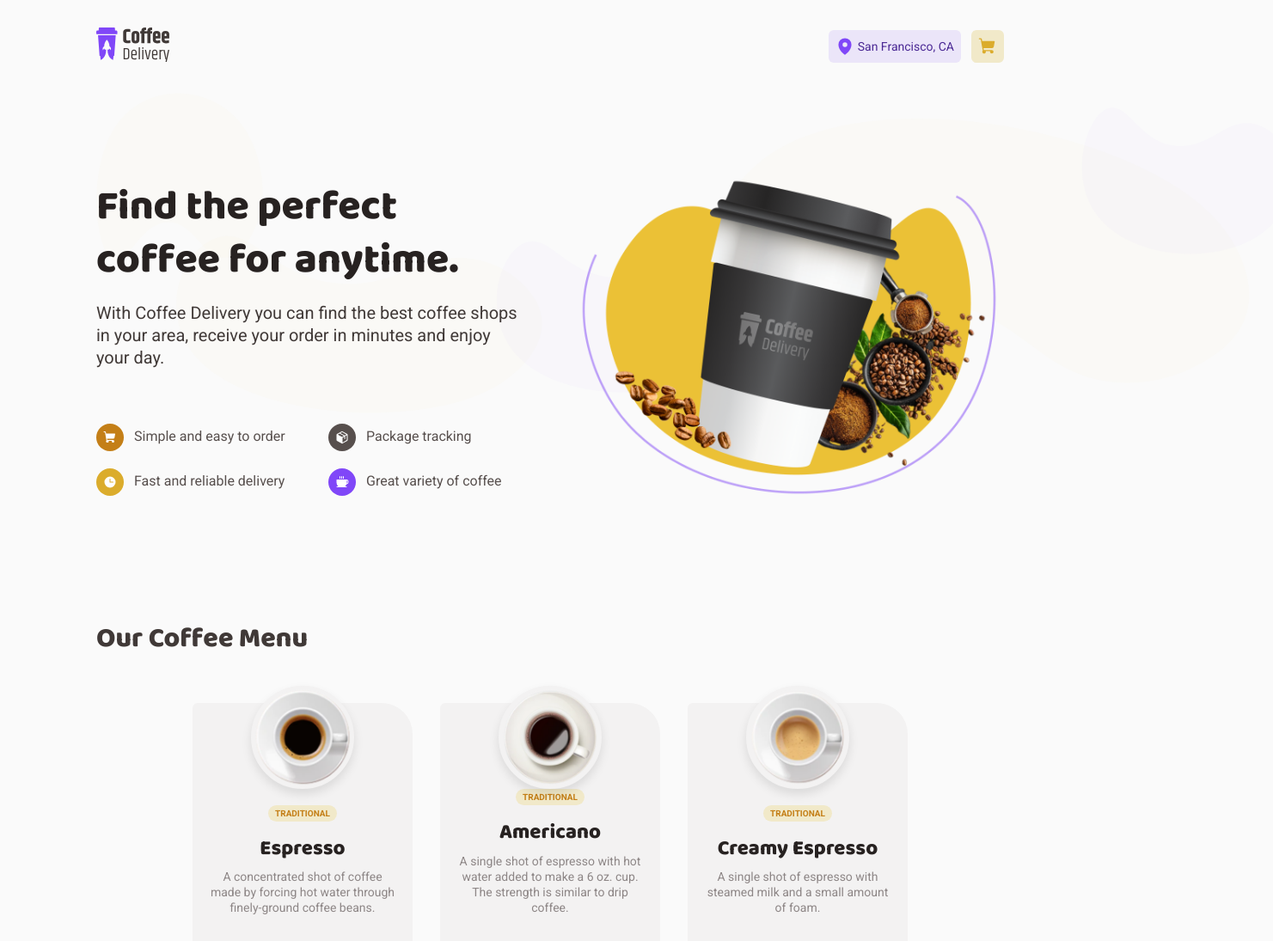
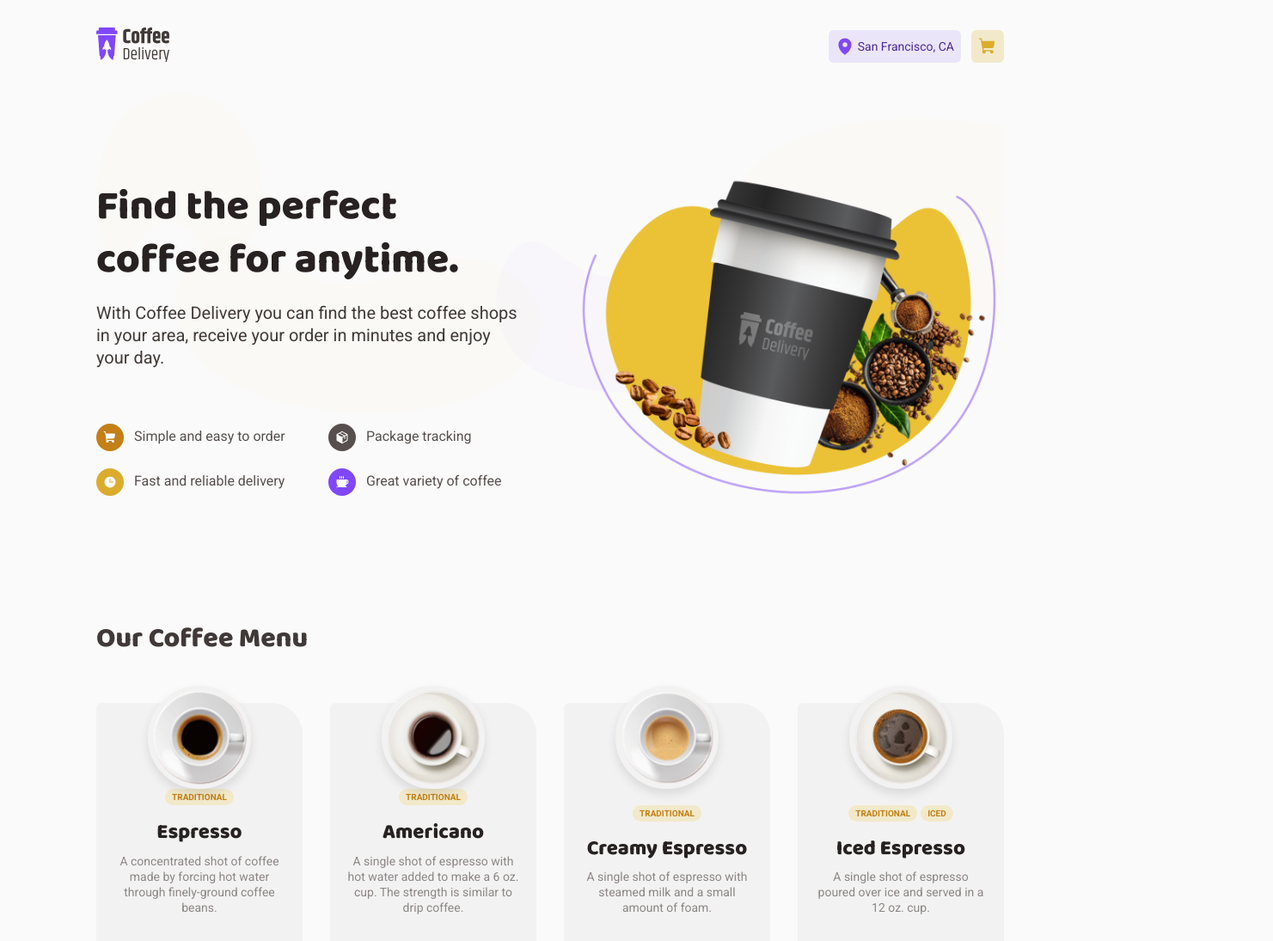
Before and after one commit to lesada/coffee-delivery-web, a React (Vite) app: page / in a window 1280 px wide. Shown: the top 1095 px of the page at 86% size, 1481 px wide, since content can reach past the window. Built offline with nearby package versions, Linux system fonts and the light colour scheme.

Commit message:
fix: overflow image banner

```diff
--- a/src/pages/Home/components/Banner/styles.ts
+++ b/src/pages/Home/components/Banner/styles.ts
@@ -58,6 +58,7 @@ export const Background = styled.div`
   height: 100%;
   z-index: 0;
   opacity: 0.15;
+  overflow: hidden;
 
   img {
     width: 100%;
--- a/src/pages/Home/components/Menu/styles.ts
+++ b/src/pages/Home/components/Menu/styles.ts
@@ -33,7 +33,7 @@ export const Item = styled.li`
   padding: 1.25rem;
 
   height: 21.2rem;
-  width: 16rem;
+  width: 15rem;
   position: relative;
 `;
 
```
